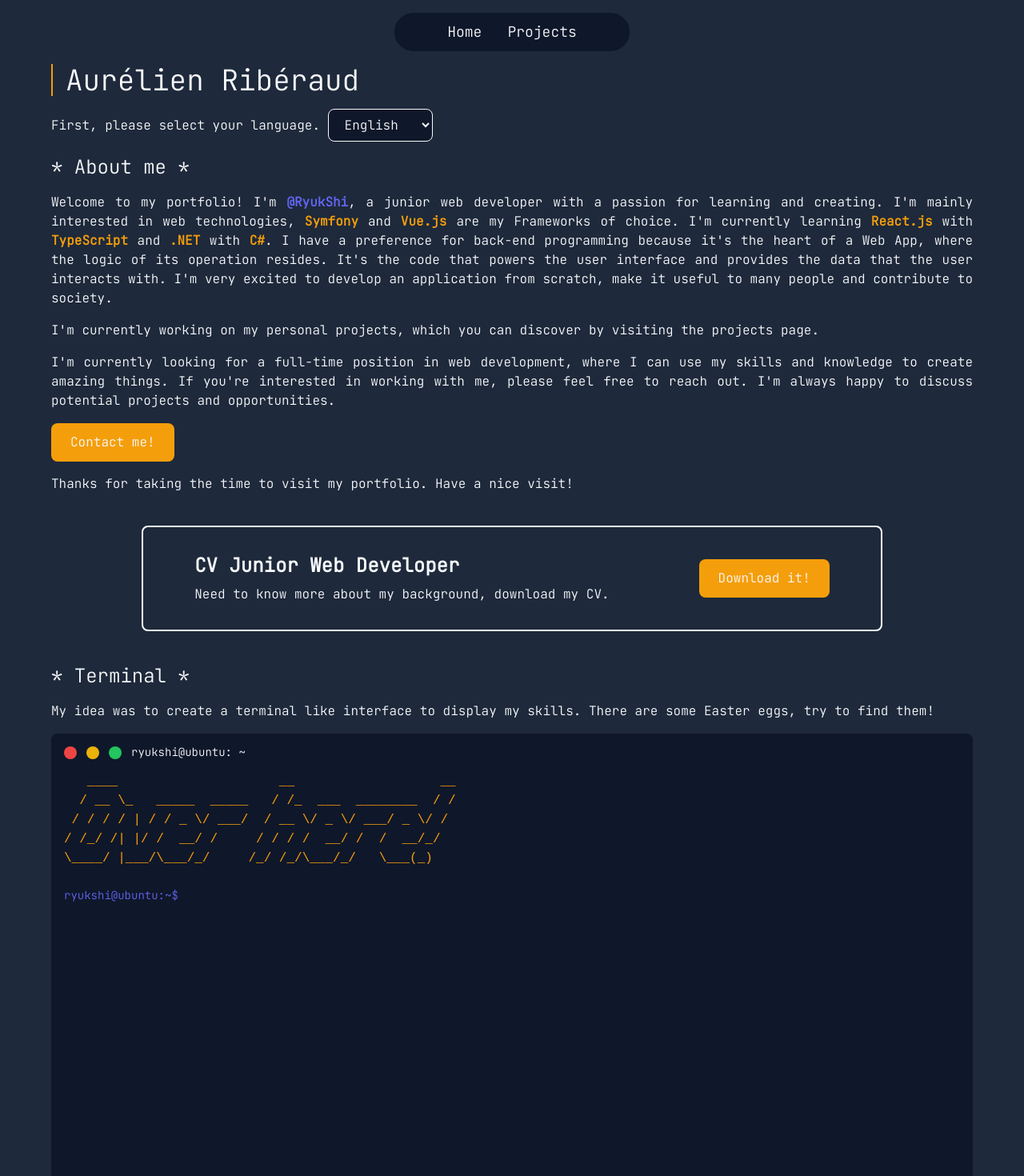
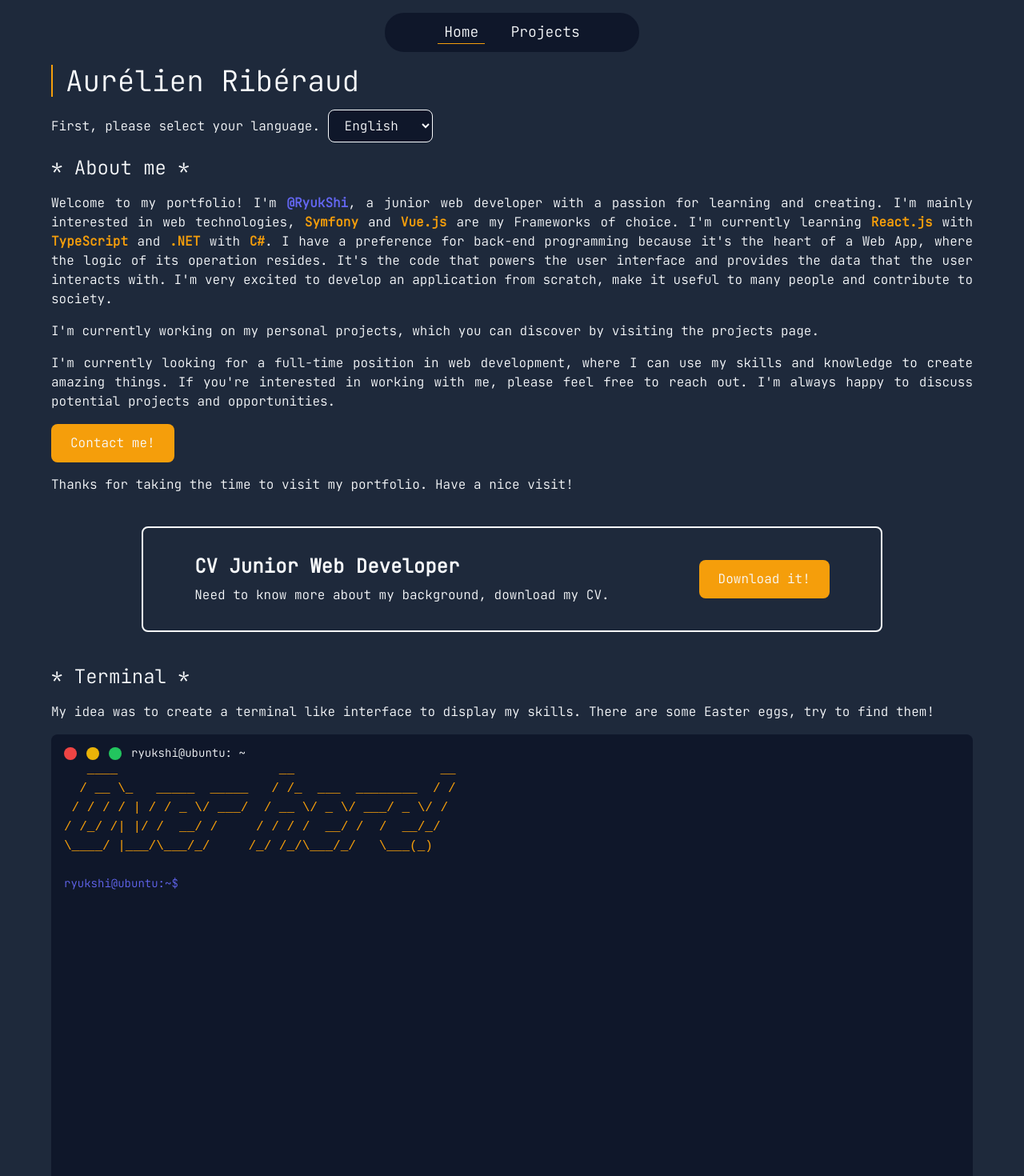
Before and after one commit to RyukShi/Personal-Portfolio, a Vue app: page / in a window 1280 px wide. Shown: the top 1470 px of the page at 80% size. Built offline with nearby package versions, Linux system fonts and the light colour scheme.

Commit message:
fix css (tailwind.css)

```diff
--- a/src/assets/css/tailwind.css
+++ b/src/assets/css/tailwind.css
@@ -40,16 +40,16 @@
 
     /* titles */
     .main-title {
-        @apply text-4xl mt-4 mb-4 border-l-2 pl-4 border-amber-500;
+        @apply text-4xl my-4 border-l-2 pl-4 border-amber-500;
     }
 
     .sub-title {
-        @apply text-2xl mt-4 mb-4;
+        @apply text-2xl my-4;
     }
 
     /* buttons */
     .btn {
-        @apply rounded-lg px-4 p-2;
+        @apply rounded-lg px-4 py-2;
     }
 
     .btn-lg {
@@ -67,13 +67,17 @@
     /* nav-menu */
 
     .nav-menu {
-        @apply bg-slate-900 rounded-3xl px-16 py-2 max-w-max flex justify-center items-center gap-x-8 mt-4 border-2 border-slate-900;
+        @apply bg-slate-900 rounded-3xl px-16 py-2 max-w-max flex gap-x-6 mt-4 border-2 border-slate-900
         /* hover */
-        @apply hover:border-amber-500 hover:bg-transparent hover:px-72 duration-700;
+        hover:border-amber-500 hover:bg-transparent hover:px-56 duration-700;
     }
 
     .nav-menu a {
-        @apply text-lg hover:text-amber-500;
+        @apply text-lg hover:text-amber-500 px-2;
+    }
+
+    .nav-menu a.router-link-exact-active {
+        @apply border-b border-amber-500;
     }
 
     /* terminal */
@@ -91,7 +95,7 @@
     }
 
     .terminal-body {
-        @apply mt-12 ml-4 mr-4 mb-4;
+        @apply my-8 mx-4;
     }
 
     .terminal-input {
```
